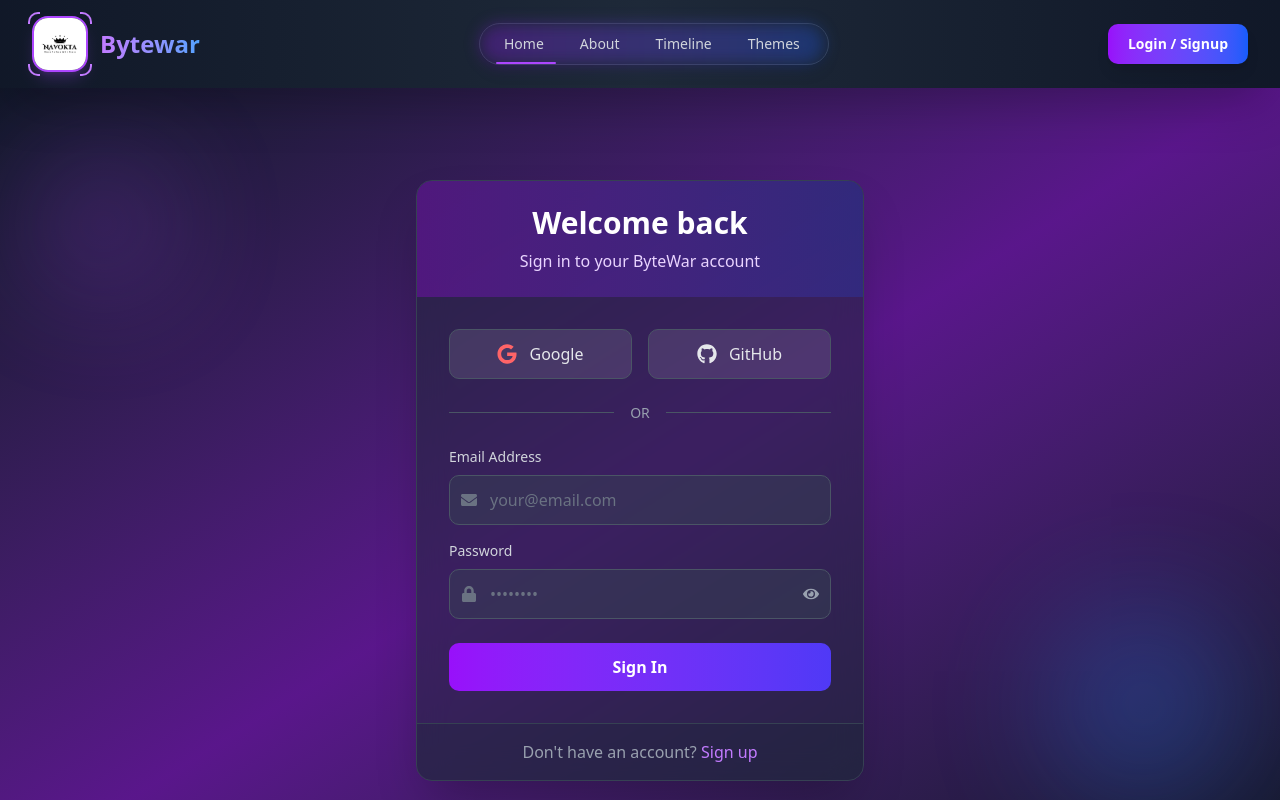
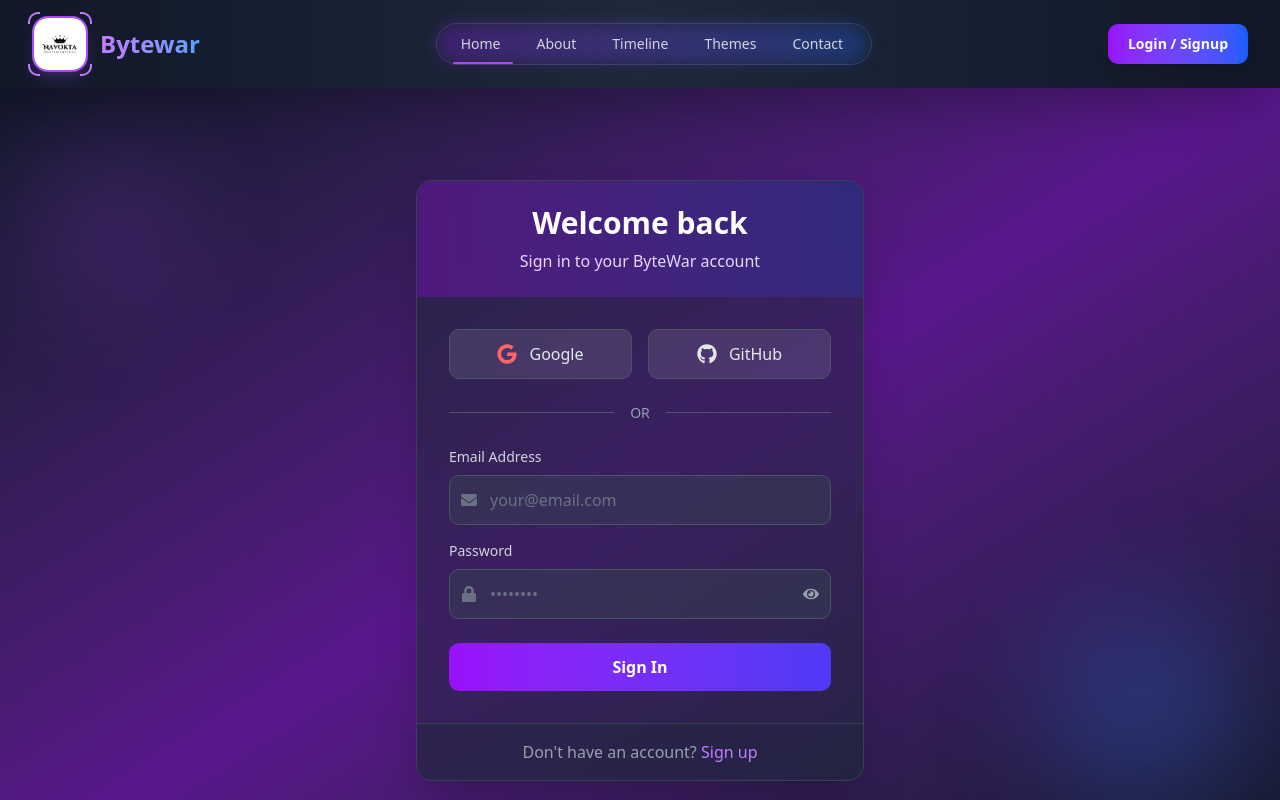
Before and after one commit to navokta/Bytewar-v2, a Next.js app: page /login in a window 1280 px wide. Shown: the top 800 px of the page. Built offline with nearby package versions, Linux system fonts and the light colour scheme.

Commit message:
Add contact tab

```diff
--- a/components/Header.js
+++ b/components/Header.js
@@ -105,54 +105,12 @@ export default function Header() {
     setShowProfilePopup(false);
   };
 
-  // const handlePhotoUpload = async (e) => {
-  //   const file = e.target.files[0];
-  //   if (!file) return;
-
-  //   try {
-  //     const formData = new FormData();
-  //     formData.append('profilePicture', file);
-
-  //     const token = getToken();
-  //     if (!token) {
-  //       throw new Error('No authentication token found');
-  //     }
-
-  //     const response = await fetch('/api/auth/upload-profile', {
-  //       method: 'POST',
-  //       headers: {
-  //         'Authorization': `Bearer ${token}`,
-  //       },
-  //       body: formData,
-  //     });
-
-  //     if (!response.ok) {
-  //       throw new Error('Failed to upload profile picture');
-  //     }
-
-  //     const data = await response.json();
-
-  //     setUser(prev => ({
-  //       ...prev,
-  //       data: {
-  //         ...prev.data,
-  //         profilePicture: data.profilePictureUrl
-  //       }
-  //     }));
-
-  //   } catch (error) {
-  //     console.error("Error uploading profile picture:", error);
-  //     alert("Failed to upload profile picture. Please try again.");
-  //   }
-  // };
-
   // Calculate active tab position
   const getActiveTabPosition = () => {
-  const tabs = ['/', '/about', '/timeline', '/themes'];
-  const index = tabs.findIndex(tab => pathname === tab); // Use exact match instead of startsWith
+    const tabs = ['/', '/about', '/timeline', '/themes', '/contact'];
+    const index = tabs.findIndex(tab => pathname === tab);
     return index >= 0 ? index : 0;
   };
-
 
   return (
     <>
@@ -224,6 +182,14 @@ const getActiveTabPosition = () => {
                 >
                   Themes
                 </Link>
+                <Link
+                  href="/contact"
+                  className={`relative px-4 py-1.5 text-sm font-medium rounded-full transition-colors duration-200 ${
+                    pathname.startsWith('/contact') ? 'text-white' : 'text-gray-300 hover:text-white'
+                  }`}
+                >
+                  Contact
+                </Link>
               </div>
 
               {/* Active indicator */}
@@ -289,15 +255,6 @@ const getActiveTabPosition = () => {
                         ) : (
                           <FaUserCircle className="text-white text-4xl m-auto text-center mt-2" />
                         )}
-                        {/* <label className="absolute bottom-0 right-0 bg-purple-600 p-1.5 rounded-full cursor-pointer hover:bg-purple-700 transition-colors shadow-md">
-                          <FaCamera className="text-white text-xs" />
-                          <input
-                            type="file"
-                            accept="image/*"
-                            className="hidden"
-                            onChange={handlePhotoUpload}
-                          />
-                        </label> */}
                       </div>
                       <div className="text-white text-sm overflow-hidden">
                         <p className="font-semibold truncate">
@@ -311,13 +268,6 @@ const getActiveTabPosition = () => {
                     </div>
 
                     <nav className="space-y-1">
-                      {/* <Link
-                        href="/profile"
-                        className="block w-full text-left px-4 py-2 text-sm text-gray-300 hover:bg-gray-800 hover:text-white rounded-lg transition-colors"
-                        onClick={() => setShowProfilePopup(false)}
-                      >
-                        My Profile
-                      </Link> */}
                       <Link
                         href="/enroll"
                         className="block w-full text-left px-4 py-2 text-sm text-gray-300 hover:bg-gray-800 hover:text-white rounded-lg transition-colors"
@@ -405,6 +355,17 @@ const getActiveTabPosition = () => {
                 >
                   Themes
                 </Link>
+                <Link
+                  href="/contact"
+                  className={`block w-full text-center px-4 py-2.5 text-sm font-semibold rounded-lg transition-colors ${
+                    pathname.startsWith('/contact')
+                      ? 'bg-purple-600 text-white'
+                      : 'bg-gray-700 text-white hover:bg-gray-600'
+                  }`}
+                  onClick={() => setIsMenuOpen(false)}
+                >
+                  Contact
+                </Link>
               </div>
 
               {user.loading ? (
```
Lines whose indentation alone changed are shown as unchanged.
